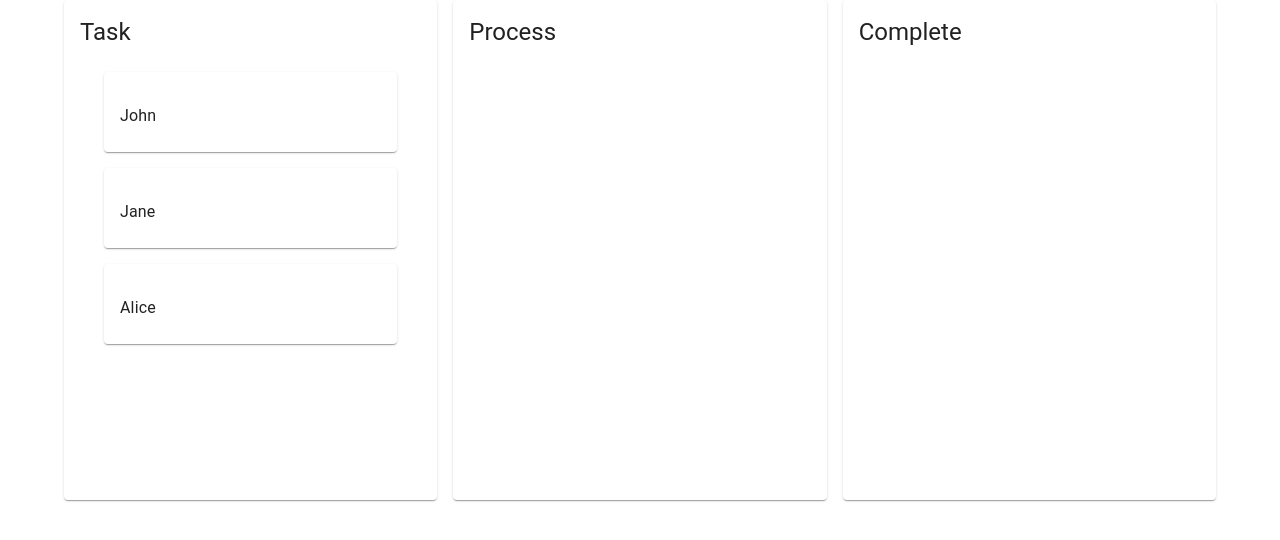
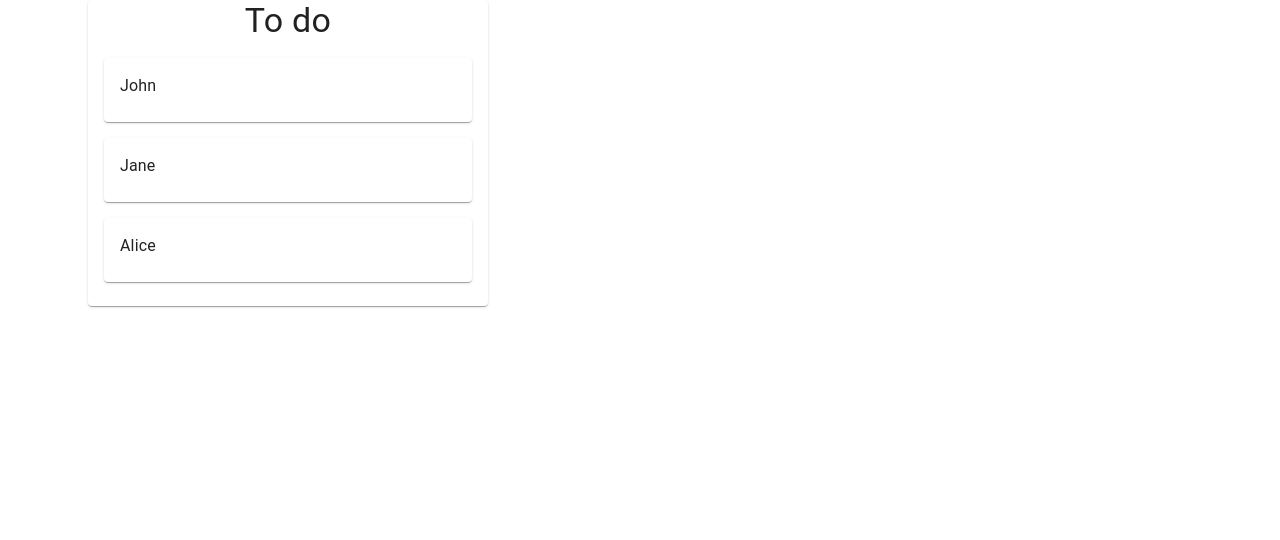
Before and after one commit to Dhanusree123/React-Hook-Forms, a Next.js app: page / in a window 1280 px wide. Shown: the top 540 px of the page. Built offline with nearby package versions, Linux system fonts and the light colour scheme.

Commit message:
code done using droppable and draggable

```diff
--- a/src/app/page.tsx
+++ b/src/app/page.tsx
@@ -1,10 +1,10 @@
-import KanbanBoard from "@/components/Board";
+import Kanban from "@/components/Kanban";
 import { Container } from "@mui/material";
 
 export default function Home() {
   return (
     <Container>
-      <KanbanBoard />
+      <Kanban />
     </Container>
   );
 }
--- /dev/null
+++ b/src/components/Kanban.tsx
@@ -0,0 +1,66 @@
+"use client";
+import { closestCorners, DndContext, DragEndEvent } from "@dnd-kit/core";
+import { Card, CardContent, Container, Stack, Typography } from "@mui/material";
+import {
+  arrayMove,
+  SortableContext,
+  verticalListSortingStrategy,
+} from "@dnd-kit/sortable";
+import { useState } from "react";
+import KanbanItem from "./KanbanItem";
+
+export type User = {
+  id: string;
+  name: string;
+};
+
+const dummyData: User[] = [
+  { id: crypto.randomUUID(), name: "John" },
+  { id: crypto.randomUUID(), name: "Jane" },
+  { id: crypto.randomUUID(), name: "Alice" },
+];
+
+const Kanban = () => {
+  const [items, setItems] = useState<User[]>(dummyData);
+
+  const getTakePos = (id: string) => {
+    return items.findIndex((task) => task.id === id);
+  };
+
+  const handleDrag = (event: DragEndEvent) => {
+    const { active, over } = event;
+
+    if (active.id !== over?.id) {
+      const oldIndex = getTakePos(active.id as string);
+      const newIndex = getTakePos(over?.id as string);
+      const newItems = arrayMove(items, oldIndex, newIndex);
+      setItems(newItems);
+    }
+  };
+
+  return (
+    <DndContext collisionDetection={closestCorners} onDragEnd={handleDrag}>
+      <SortableContext
+        items={items.map((data) => ({ id: data.id }))}
+        strategy={verticalListSortingStrategy}
+      >
+        <Container>
+          <Card sx={{ width: 400 }}>
+            <Typography variant="h4" textAlign="center">
+              To do
+            </Typography>
+            <CardContent>
+              <Stack spacing={2}>
+                {items.map((data) => (
+                  <KanbanItem key={data.id} data={data} />
+                ))}
+              </Stack>
+            </CardContent>
+          </Card>
+        </Container>
+      </SortableContext>
+    </DndContext>
+  );
+};
+
+export default Kanban;
--- /dev/null
+++ b/src/components/KanbanDrag.tsx
@@ -0,0 +1,27 @@
+import { Card, CardContent, Typography } from "@mui/material";
+import { User } from "./Kanban";
+import { useSortable } from "@dnd-kit/sortable";
+
+type Props = {
+  data: User;
+};
+
+const KanbanDrag = ({ data }: Props) => {
+  const { attributes, listeners, setNodeRef, transform } = useSortable({
+    id: data.id,
+  });
+  const style = {
+    transform: transform
+      ? `translate3d(${transform.x}px, ${transform.y}px, 0)`
+      : undefined,
+  };
+  return (
+    <Card ref={setNodeRef} {...attributes} {...listeners} style={style}>
+      <CardContent>
+        <Typography>{data.name}</Typography>
+      </CardContent>
+    </Card>
+  );
+};
+
+export default KanbanDrag;
--- /dev/null
+++ b/src/components/KanbanItem.tsx
@@ -0,0 +1,19 @@
+import { useDroppable } from "@dnd-kit/core";
+import { Stack } from "@mui/material";
+import KanbanDrag from "./KanbanDrag";
+import { User } from "./Kanban";
+
+type Props = {
+  data: User;
+};
+
+const KanbanItem = ({ data }: Props) => {
+  const { setNodeRef } = useDroppable({ id: data.id });
+  return (
+    <Stack ref={setNodeRef}>
+      <KanbanDrag data={data} />
+    </Stack>
+  );
+};
+
+export default KanbanItem;
```
